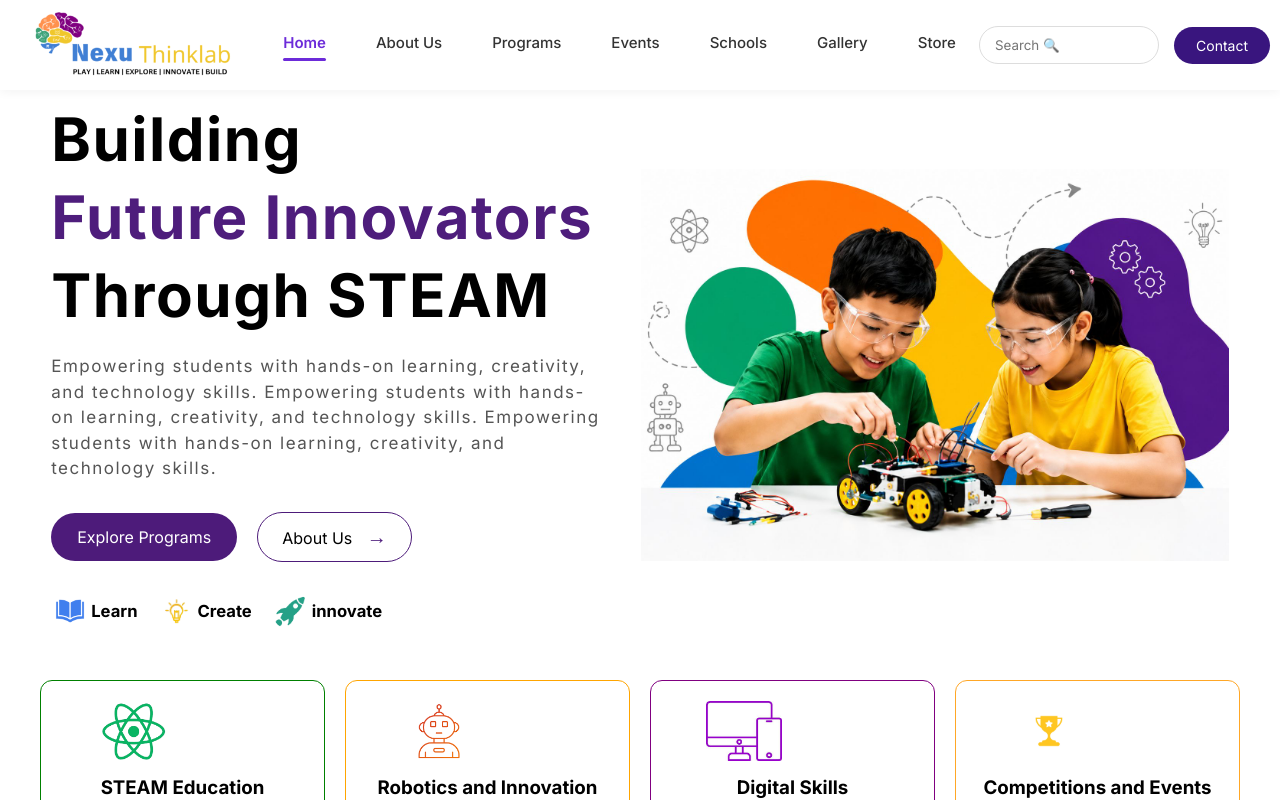
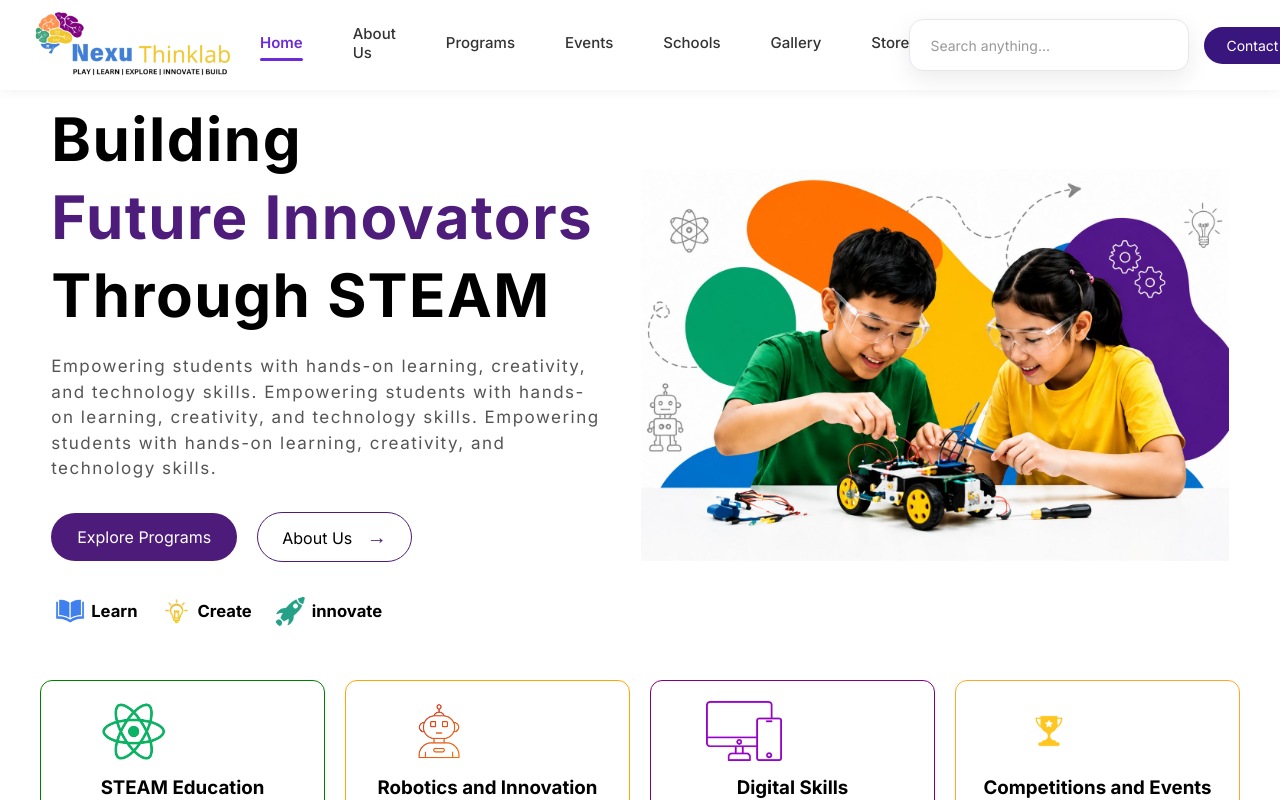
Before and after one commit to WebSaathy/ThinkLab, a React (Vite) app: page / in a window 1280 px wide. Shown: the top 800 px of the page. Built offline with nearby package versions, Linux system fonts and the light colour scheme.

Commit message:
some search and counter animation implemented

```diff
--- a/package.json
+++ b/package.json
@@ -10,10 +10,13 @@
     "preview": "vite preview"
   },
   "dependencies": {
+    "@fortawesome/fontawesome-free": "^7.3.1",
     "axios": "^1.18.0",
     "react": "^19.1.1",
+    "react-countup": "^6.5.3",
     "react-dom": "^19.1.1",
     "react-icons": "^5.6.0",
+    "react-intersection-observer": "^10.1.0",
     "react-router-dom": "^7.15.1"
   },
   "devDependencies": {
--- a/src/App.jsx
+++ b/src/App.jsx
@@ -16,10 +16,12 @@ import Hostanevent from "./component/Hostanevent";
 import View from "./component/View";
 import ScrollToTop from "./ScrollToTop";
 import GalleryDetail from "./component/GalleryDetail";
-
+import { BrowserRouter } from "react-router-dom";
 function App() {
   return (
     <>
+
+      <ScrollToTop />
       <Navbar />
       <Routes>
         <Route path="/" element={<Home />} />
@@ -40,6 +42,7 @@ function App() {
        <Route path="/Host_an_events" element={<Hostanevent />}/>
        <Route path="/view/:programId" element={<View />} />
       </Routes>
+
     </>
   );
 }
--- a/src/ScrollToTop.jsx
+++ b/src/ScrollToTop.jsx
@@ -5,7 +5,11 @@ function ScrollToTop() {
   const { pathname } = useLocation();
 
   useEffect(() => {
-    window.scrollTo(0, 0);
+    window.scrollTo({
+      top: 0,
+      left: 0,
+      behavior: "instant", // or "smooth"
+    });
   }, [pathname]);
 
   return null;
--- a/src/component/Eventspage.jsx
+++ b/src/component/Eventspage.jsx
@@ -1,5 +1,6 @@
-import React from "react";
-import { useRef } from "react";
+import React, { useRef } from "react";
+import CountUp from "react-countup";
+import { useInView } from "react-intersection-observer";
 import update from "../assets/images/update-removebg-preview.png"
 import "../component/css/eventpage.css";
 import {
@@ -23,7 +24,10 @@ function Eventspage() {
       behavior: "smooth",
     });
   };
-
+const { ref, inView } = useInView({
+  triggerOnce: true,
+  threshold: 0.3,
+});
   const scrollRight = () => {
     galleryRef.current?.scrollBy({
       left: 300,
@@ -136,7 +140,7 @@ function Eventspage() {
         </section>
 
         {/* Stats */}
-        <section className="eventspage-stats">
+        {/* <section className="eventspage-stats">
           <div className="eventspage-stat-card">
             <FaCalendarAlt />
             <div className="car">
@@ -168,7 +172,91 @@ function Eventspage() {
             <p>Competitions Hosted</p>
             </div>
           </div>
-        </section>
+        </section> */}
+        <section className="eventspage-stats" ref={ref}>
+
+  <div className="eventspage-stat-card">
+    <FaCalendarAlt />
+
+    <div className="car">
+      <h3>
+        {inView ? (
+          <CountUp
+            end={150}
+            duration={2.5}
+          />
+        ) : (
+          0
+        )}
+        +
+      </h3>
+
+      <p>Events Conducted</p>
+    </div>
+  </div>
+
+  <div className="eventspage-stat-card">
+    <FaUsers />
+
+    <div className="car">
+      <h3>
+        {inView ? (
+          <CountUp
+            end={10000}
+            duration={2.5}
+            separator=","
+          />
+        ) : (
+          0
+        )}
+        +
+      </h3>
+
+      <p>Participants Engaged</p>
+    </div>
+  </div>
+
+  <div className="eventspage-stat-card">
+    <FaSchool />
+
+    <div className="car">
+      <h3>
+        {inView ? (
+          <CountUp
+            end={200}
+            duration={2.5}
+          />
+        ) : (
+          0
+        )}
+        +
+      </h3>
+
+      <p>Partner Schools</p>
+    </div>
+  </div>
+
+  <div className="eventspage-stat-card">
+    <FaTrophy />
+
+    <div className="car">
+      <h3>
+        {inView ? (
+          <CountUp
+            end={25}
+            duration={2.5}
+          />
+        ) : (
+          0
+        )}
+        +
+      </h3>
+
+      <p>Competitions Hosted</p>
+    </div>
+  </div>
+
+</section>
 
 
         <section className="eventspage-upcoming">
--- a/src/component/Navbar.jsx
+++ b/src/component/Navbar.jsx
@@ -33,7 +33,15 @@ export default function Navbar() {
       </nav>
 
       <div className="nav-actions">
-        <input type="text" placeholder="Search 🔍" />
+        {/* <input type="text" placeholder="Search 🔍" /> */}
+        <div className="search-box">
+  <i className="fas fa-search search-icon"></i>
+
+  <input
+    type="text"
+    placeholder="Search anything..."
+  />
+</div>
 
         <NavLink to="/contactus">
           <button className="contact-btn desktop-btn">
--- a/src/component/css/impact.css
+++ b/src/component/css/impact.css
@@ -64,6 +64,7 @@ text-align: center;
   /* background-color: #4D1B7A; */
 }
 
+
 .text p {
   margin-top: 4px;
   font-size: 13px;
--- a/src/component/css/navbar.css
+++ b/src/component/css/navbar.css
@@ -19,6 +19,123 @@
   font-family: Arial, sans-serif;
 }
 
+/* ================= SEARCH BOX ================= */
+
+.search-box {
+  position: relative;
+  width: 220px;
+  transition: all .45s ease;
+}
+
+.search-box input {
+  width: 100%;
+  height: 48px;
+  border: none;
+  outline: none;
+  border-radius: 50px;
+
+  padding: 0 20px 0 52px;
+
+  font-size: 14px;
+  color: #333;
+
+  background: rgba(255,255,255,.85);
+
+  backdrop-filter: blur(12px);
+
+  box-shadow:
+      0 8px 25px rgba(0,0,0,.08),
+      inset 0 0 0 1px rgba(255,255,255,.6);
+
+  transition: .45s;
+}
+
+.search-box input::placeholder{
+    color:#999;
+}
+
+.search-icon{
+    position:absolute;
+    left:18px;
+    top:50%;
+    transform:translateY(-50%);
+    color:#6c2bd9;
+    font-size:17px;
+    transition:.4s;
+}
+
+.search-box:hover{
+    transform:translateY(-2px);
+}
+
+.search-box:hover input{
+    box-shadow:
+      0 12px 35px rgba(108,43,217,.20),
+      inset 0 0 0 1px rgba(108,43,217,.25);
+}
+
+.search-box input:focus{
+    width:270px;
+    background:#fff;
+
+    box-shadow:
+      0 0 0 4px rgba(108,43,217,.12),
+      0 15px 40px rgba(108,43,217,.25);
+}
+
+.search-box input:focus + .search-icon{
+    color:#39157E;
+}
+
+.search-box:focus-within .search-icon{
+    transform:translateY(-50%) scale(1.15) rotate(-10deg);
+}
+
+/* Small Glow Animation */
+
+.search-box::before{
+    content:"";
+    position:absolute;
+    inset:-2px;
+
+    border-radius:50px;
+
+    background:linear-gradient(
+        90deg,
+        #6c2bd9,
+        #8f5bff,
+        #6c2bd9
+    );
+
+    opacity:0;
+    z-index:-1;
+    filter:blur(10px);
+
+    transition:.4s;
+}
+
+.search-box:hover::before{
+    opacity:.5;
+}
+@media(max-width:1024px){
+
+.search-box{
+    width:180px;
+}
+
+.search-box input:focus{
+    width:210px;
+}
+
+}
+
+@media(max-width:992px){
+
+.search-box{
+    display:none;
+}
+
+}
 /* LOGO */
 .logo {
   display: flex;
--- a/src/main.jsx
+++ b/src/main.jsx
@@ -2,6 +2,7 @@ import React from "react";
 import ReactDOM from "react-dom/client";
 import App from "./App";
 import { BrowserRouter } from "react-router-dom";
+import "@fortawesome/fontawesome-free/css/all.min.css";
 ReactDOM.createRoot(document.getElementById("root")).render(
   <BrowserRouter>
     <App />
```
Also changed, not shown: src/component/Impact.jsx (+79 -0 lines), 1 other file (tests, documents, lock files or other folders).
